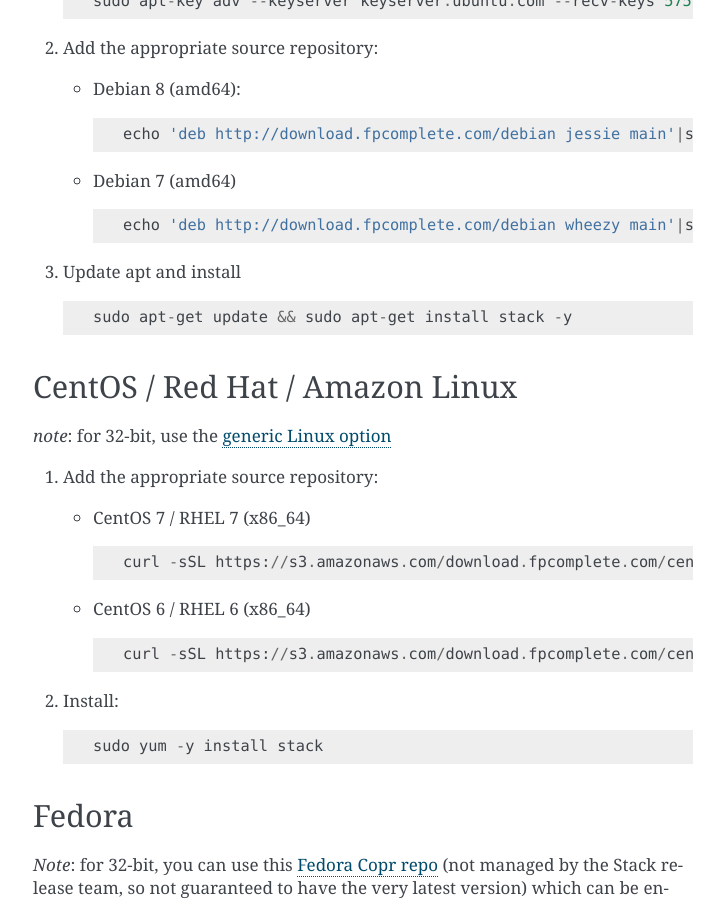
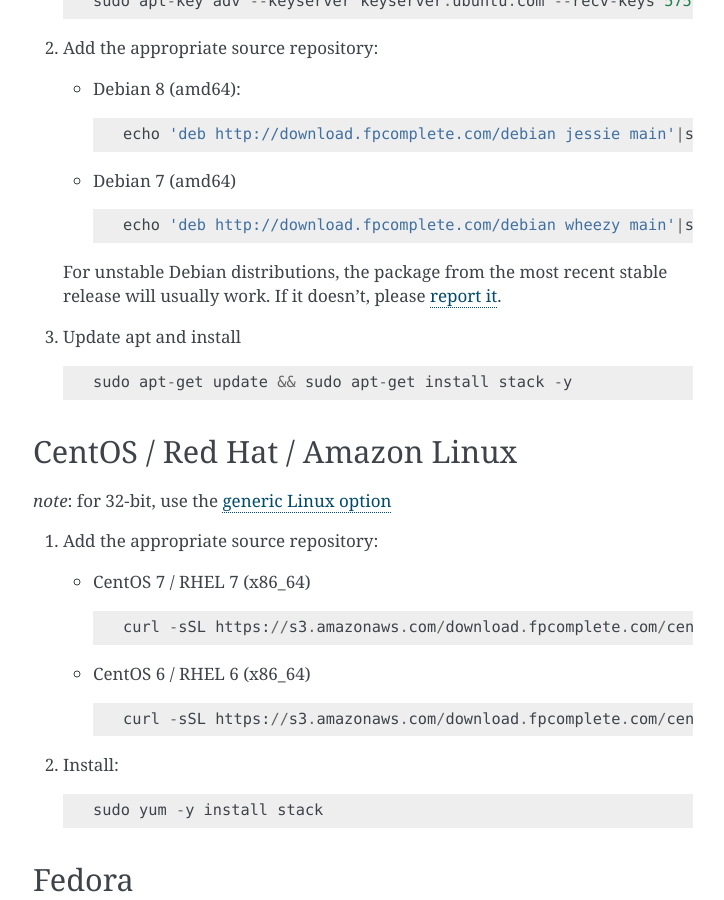
Before and after one commit to commercialhaskell/stack, a Sphinx documentation site: the page built from doc/install_and_upgrade.md, in a window 1280 px wide and 900 px high, scrolled down 2859 px. Shown: the whole window, without its empty margins (387-1111 px from the left). Built offline with Sphinx 7.4.7, drawn with Linux system fonts in a browser that asks for light colours.

Commit message:
Note about unstable Debian (closes #1519)

```diff
--- a/doc/install_and_upgrade.md
+++ b/doc/install_and_upgrade.md
@@ -135,6 +135,10 @@
       * Debian 7 (amd64)
 
             echo 'deb http://download.fpcomplete.com/debian wheezy main'|sudo tee /etc/apt/sources.list.d/fpco.list
+
+    For unstable Debian distributions, the package from the most recent stable
+    release will usually work. If it doesn't, please
+    [report it](https://github.com/commercialhaskell/stack/issues/new).
 
  3. Update apt and install
 
```
